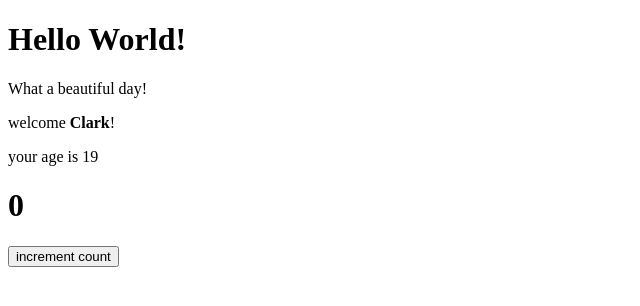
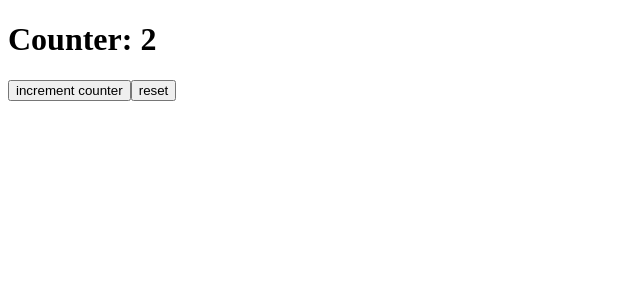
Before and after one commit to karimhaj/react-exercises, a React (Create React App) app in the folder my-app/: page / in a window 1280 px wide. Shown: the top 306 px of the page, without its empty margins (0-640 px from the left). Built offline with nearby package versions, Linux system fonts and the light colour scheme.

Commit message:
complete exercise 1 of use state

```diff
--- a/my-app/src/App.js
+++ b/my-app/src/App.js
@@ -1,17 +1,12 @@
 import React from "react";
-import { Hello } from './HelloWorld';
-import { Welcome } from './Message';
-import Counter from "./Counter";
+import {Counter} from "./Counter";
 
-const theName = <b>Clark</b>;
 
 export class App extends React.Component {
     render(){
         return(
             <div>
-                <Hello />
-                <Welcome age="19" name={theName}/>
-                <Counter value={0} incrementInterval={1000} incrementAmount={2} />
+                <Counter initialValue={2} />
             </div>
         )
     }
--- a/my-app/src/Counter.js
+++ b/my-app/src/Counter.js
@@ -1,49 +1,19 @@
-import React from 'react';
+import React, { useState } from 'react';
 
-export default class Counter extends React.Component{
+export function Counter({initialValue = 0}){
+    const [counter, setCounter] = useState(initialValue);
 
-    state = {
-        count: this.props.value
+    function handleCounterIncrement(){
+        setCounter(c => c + 1)
     }
 
-
-
-    // componentDidMount(){
-    //  setInterval(()=>{
-    //     this.setState({
-    //         count: this.state.count + this.props.incrementAmount
-    //     })
-    //  },this.props.incrementInterval)
-    // }
-
-    handleCounterIncrement = () =>{
-        this.setState(state=>{
-            return {
-                count: state.count + this.props.incrementAmount}
-        })
+    function handleCounterReset(){
+        setCounter(initialValue)
     }
 
-
-    render(){
-        return (<div>
-            <CounterDisplay count= {this.state.count} />
-            <ClickCounter increment= {this.handleCounterIncrement}/>
-        </div>
-        )
-    }
+    return(<div>
+        <h1>Counter: {counter}</h1>
+        <button onClick={handleCounterIncrement}>increment counter</button>
+        <button onClick={handleCounterReset}>reset</button>
+        </div>)
 }
-
-export class CounterDisplay extends React.Component{
-
-    render(){
-        return <h1>{this.props.count}</h1>
-    }
-}
-
-export class ClickCounter extends React.Component{
-
-
-render(){
-    return <button onClick = {this.props.increment}>increment count</button>
-}
-}
--- a/my-app/src/HelloWorld.js
+++ /dev/null
@@ -1,13 +0,0 @@
-import React from 'react';
-import { Message } from './Message.js'
-
-export class Hello extends React.Component{
-    render(){
-        return(<div>
-            <h1>Hello World!</h1>
-            <Message />
-            </div>
-        )
-
-    }
-}
--- a/my-app/src/Message.js
+++ /dev/null
@@ -1,43 +0,0 @@
-import React from "react";
-
-export class Message extends React.Component {
-    render(){
-       return <p>What a beautiful day!</p>
-    }
-}
-
-export class Welcome extends React.Component {
-    render(){
-        return (
-            <div>
-        <p>welcome {this.props.name}!</p>
-        <Age age = {this.props.age}/>
-
-        {/* {
-        this.props.age > 18 && this.props.age < 65 && this.props.name === 'John'
-        ?<Age age = {this.props.age}/>
-        : <p>age is not between 19 and 64 or the name is not John</p>
-        } */}
-
-        </div>
-        )
-
-    }
-}
-
-
-
-export class Age extends React.Component{
-    render(){
-        return <div>
-            {this.props.age > 18
-            ? <p> your age is {this.props.age}</p>
-            : <p> You are very young! </p>
-            }
-            </div>
-        }
-}
-
-Welcome.defaultProps = {
-    name: 'john'
-};
```
